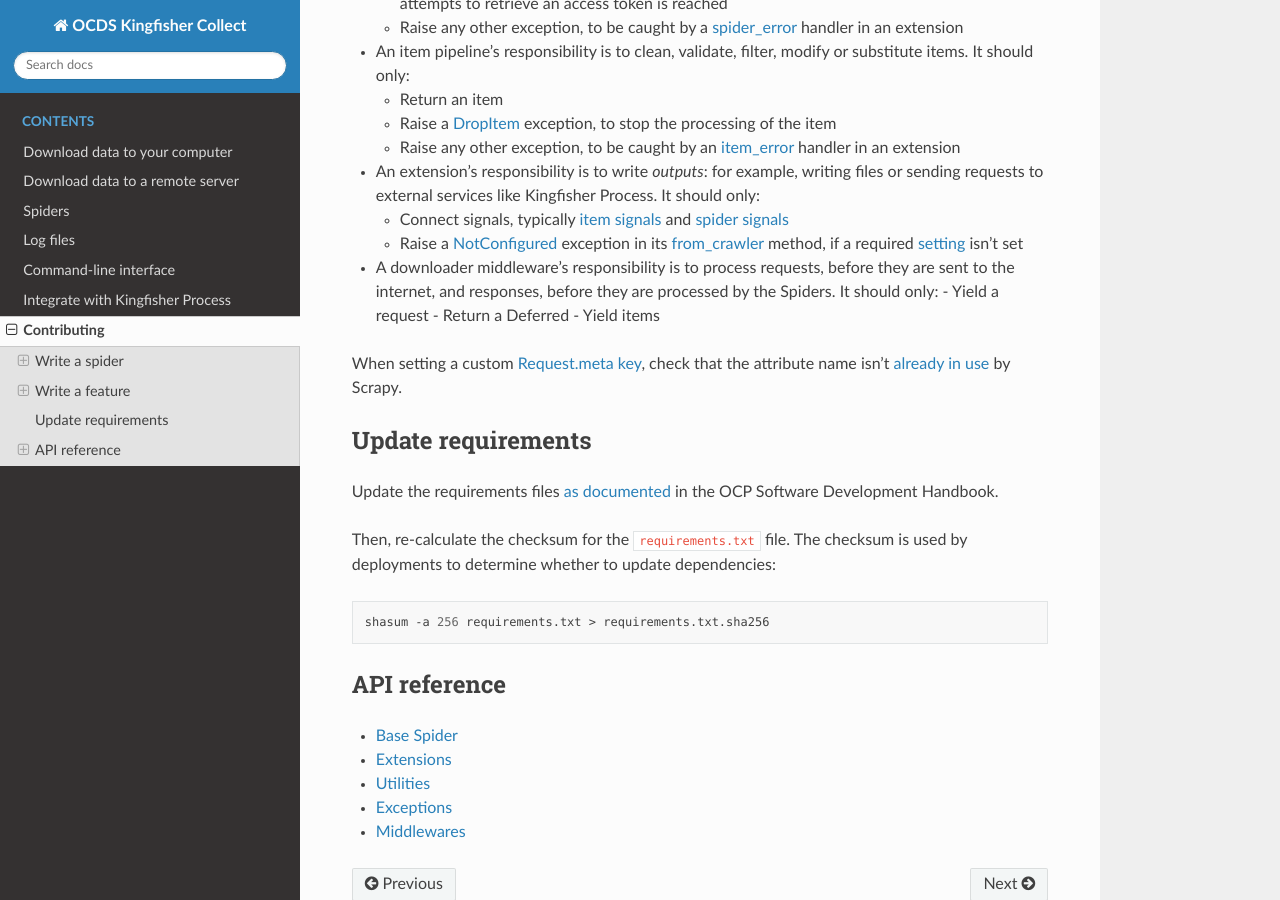
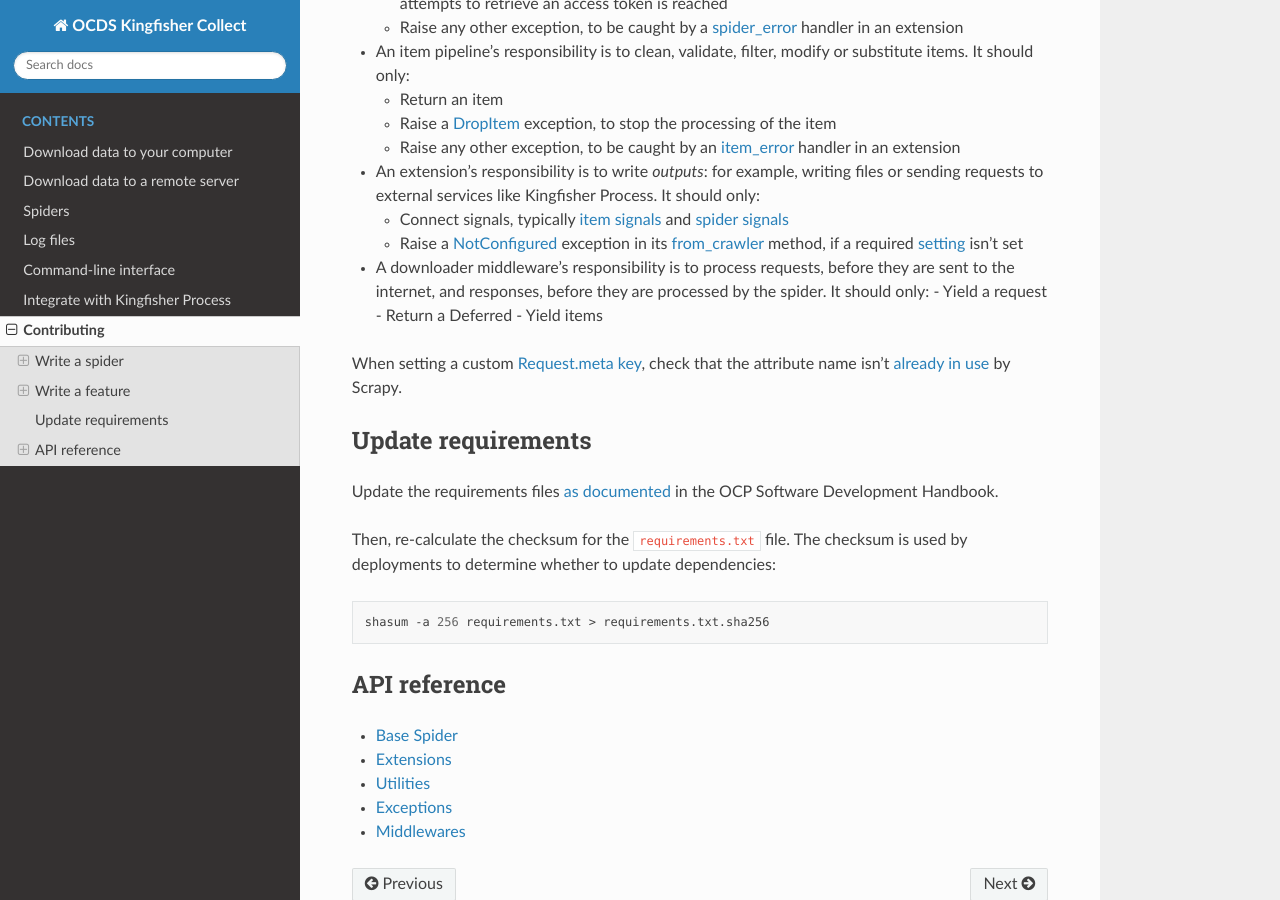
Before and after one commit to open-contracting/kingfisher-collect, a Sphinx documentation site: the page built from docs/contributing/index.rst, in a window 1280 px wide and 900 px high, scrolled down 3567 px. Built offline with Sphinx 7.4.7 and the Read the Docs theme 2.0.0, drawn with Linux system fonts in a browser that asks for light colours.

Commit message:
Update docs/contributing/index.rst
Co-authored-by: James McKinney <26463+jpmckinney@users.noreply.github.com>

```diff
--- a/docs/contributing/index.rst
+++ b/docs/contributing/index.rst
@@ -171,7 +171,7 @@ The Scrapy framework is very flexible. To maintain a good separation of concerns
    -  Connect signals, typically `item signals <https://docs.scrapy.org/en/latest/topics/signals.html#item-signals>`__ and `spider signals <https://docs.scrapy.org/en/latest/topics/signals.html#spider-signals>`__
    -  Raise a `NotConfigured <https://docs.scrapy.org/en/latest/topics/exceptions.html#notconfigured>`__ exception in its `from_crawler <https://docs.scrapy.org/en/latest/topics/extensions.html#writing-your-own-extension>`__ method, if a required `setting <https://docs.scrapy.org/en/latest/topics/settings.html>`__ isn't set
 
--  A downloader middleware's responsibility is to process requests, before they are sent to the internet, and responses, before they are processed by the Spiders. It should only:
+-  A downloader middleware's responsibility is to process requests, before they are sent to the internet, and responses, before they are processed by the spider. It should only:
    -  Yield a request
    -  Return a Deferred
    -  Yield items
```
